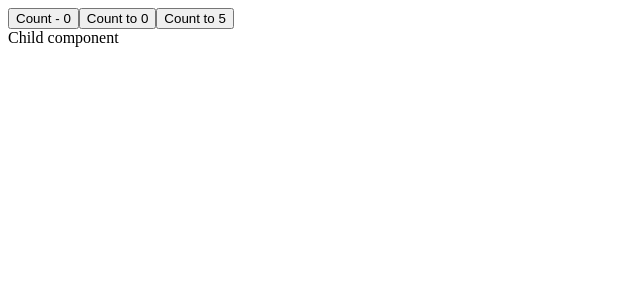
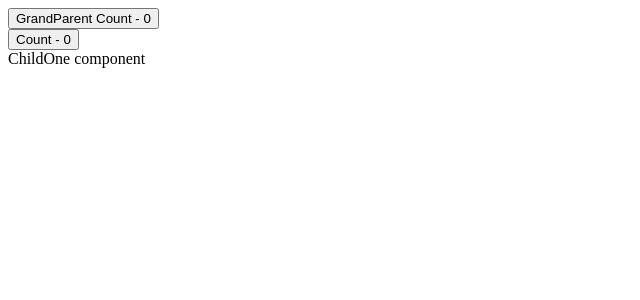
Before and after one commit to SaqibSattar/react-render, a React (Vite) app: page / in a window 1280 px wide. Shown: the top 300 px of the page, without its empty margins (0-640 px from the left). Built offline with nearby package versions, Linux system fonts and the light colour scheme.

Commit message:
Same Element Reference

```diff
--- a/src/App.jsx
+++ b/src/App.jsx
@@ -5,6 +5,9 @@
 import ObjectUseState from "./components/Immutable State/ObjectUseState";
 import ArrayUseState from "./components/Immutable State/ArrayUseState";
 import { Parent } from './components/Parent Child/Parent.jsx'
+import { ParentOne } from "./components/Optimization/ParentOne.jsx";
+import { ChildOne } from "./components/Optimization/ChildOne.jsx";
+import { GrandParent } from "./components/Optimization/GrandParent.jsx";
 
 function App() {
   return (
@@ -12,8 +15,12 @@
       {/* <UseState />
       <UseReducer />
       <ObjectUseState />
-      <ArrayUseState /> */}
+      <ArrayUseState />
       <Parent />
+      <ParentOne>
+        <ChildOne />
+      </ParentOne> */}
+      <GrandParent />
     </>
   );
 }
--- /dev/null
+++ b/src/components/Optimization/ChildOne.jsx
@@ -0,0 +1,6 @@
+import React from 'react'
+
+export const ChildOne = () => {
+  console.log('ChildOne Render')
+  return <div>ChildOne component</div>
+}
--- /dev/null
+++ b/src/components/Optimization/GrandParent.jsx
@@ -0,0 +1,16 @@
+import React, { useState } from 'react'
+import { ChildOne } from './ChildOne'
+import { ParentOne } from './ParentOne'
+
+export const GrandParent = () => {
+  const [newCount, setNewCount] = useState(0)
+  console.log('GrandParent Render')
+  return (
+    <div>
+      <button onClick={() => setNewCount(nc => nc + 1)}>GrandParent Count - {newCount}</button>
+      <ParentOne newCount={newCount}>
+      <ChildOne />
+    </ParentOne>
+    </div>
+  )
+}
--- /dev/null
+++ b/src/components/Optimization/ParentOne.jsx
@@ -0,0 +1,13 @@
+import React, { useState } from 'react'
+
+export const ParentOne = ({ children}) => {
+  const [count, setCount] = useState(0)
+
+  console.log('ParentOne Render')
+  return (
+    <div>
+      <button onClick={() => setCount(c => c + 1)}>Count - {count}</button>
+      {children}
+    </div>
+  )
+}
```
